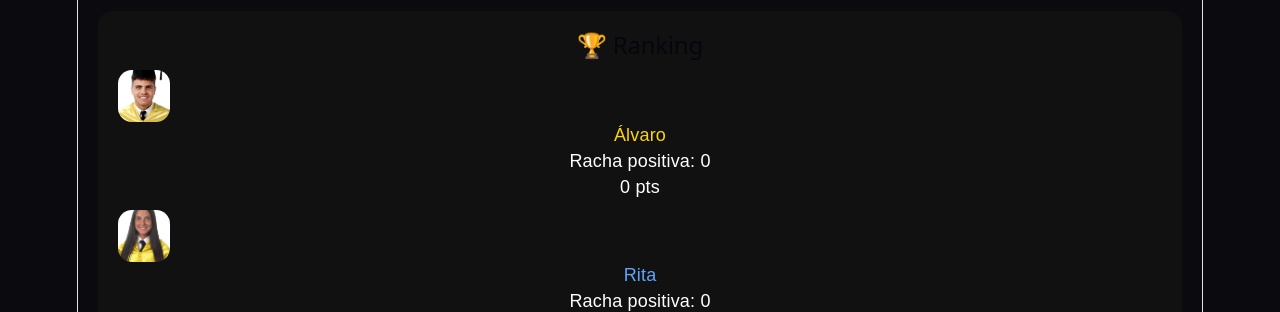
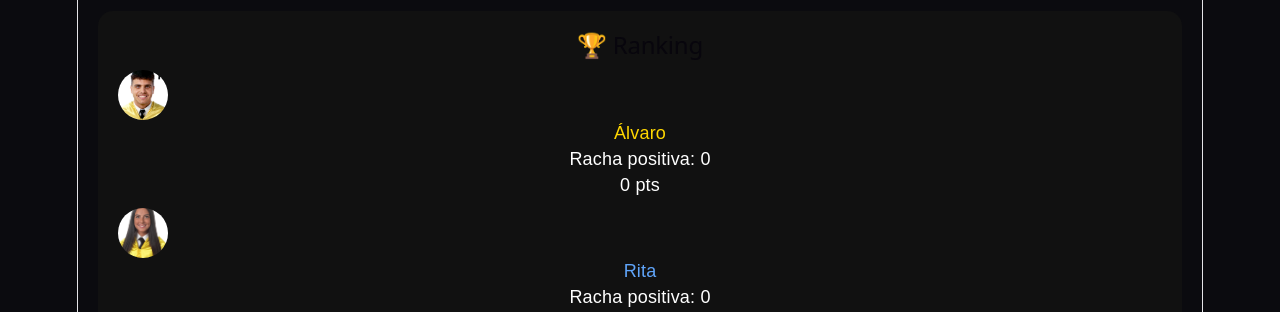
Before and after one commit to y2qy26wnx7-max/alvaro-rita-app, a React (Vite) app: page / in a window 1280 px wide. Shown: the part 268-580 px from the top of the page. Built offline with nearby package versions, Linux system fonts and the light colour scheme; no server answers; the database is empty.

Commit message:
arreglo tamaño avatar

```diff
--- a/src/App.css
+++ b/src/App.css
@@ -135,3 +135,15 @@ input, select {
   object-fit: cover;
   display: block;
 }
+.avatar {
+  width: 50px;
+  height: 50px;
+  border-radius: 50%;
+  overflow: hidden;
+}
+
+.avatar-img {
+  width: 100%;
+  height: 100%;
+  object-fit: cover;
+}
```
